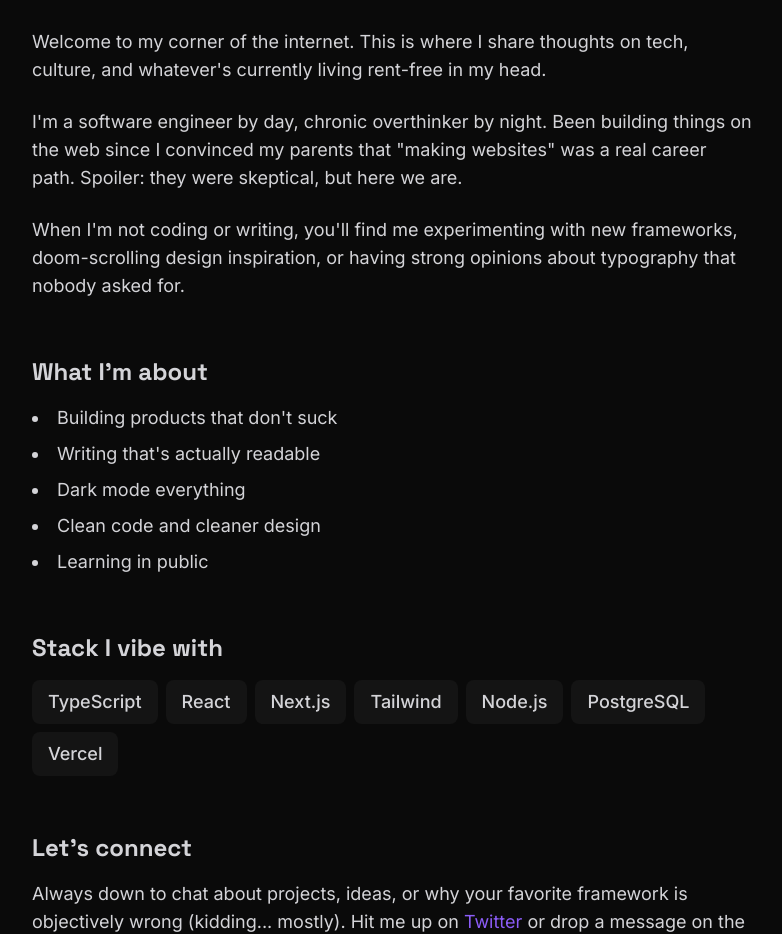
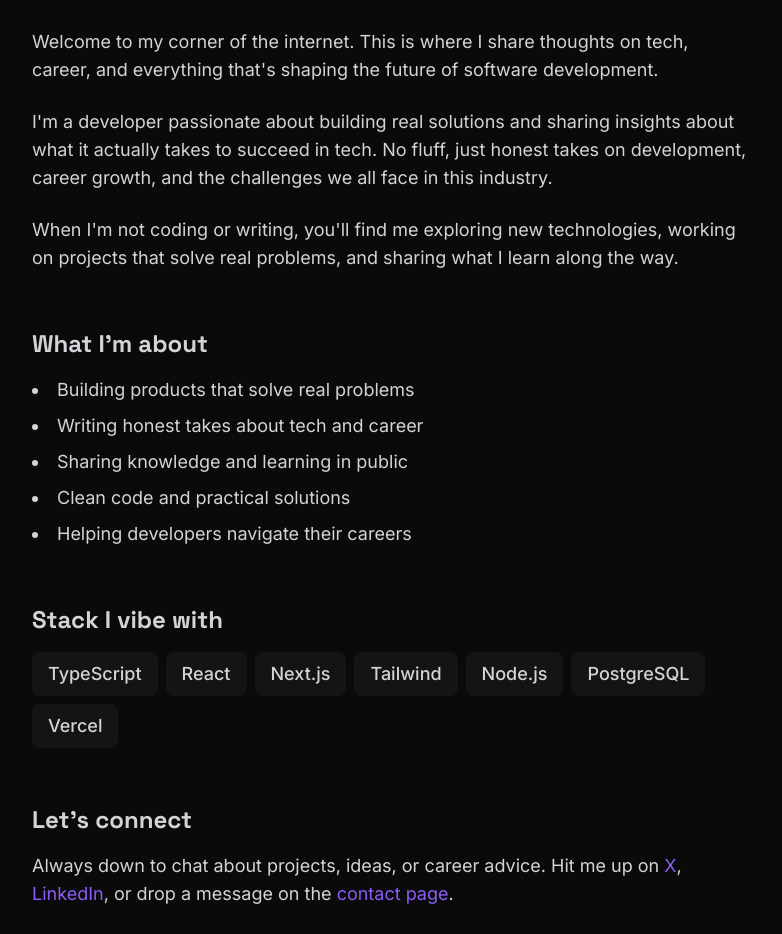
Before and after one commit to Gk091202/CodedByGk, a Next.js app: page /about in a window 1280 px wide. Shown: the part 208-1142 px from the top of the page, without its empty margins (248-1030 px from the left). Built offline with nearby package versions, Linux system fonts and the light colour scheme.

Commit message:
Updated Name

```diff
--- a/app/about/page.tsx
+++ b/app/about/page.tsx
@@ -9,27 +9,27 @@ export default function AboutPage() {
   return (
     <div className="px-6 py-16 max-w-3xl mx-auto">
       <h1 className="font-display text-5xl md:text-6xl font-bold mb-8">
-        Hey, I'm Alex
+        Hey, I'm Gaurav
       </h1>
 
       <div className="space-y-6 text-lg text-zinc-700 dark:text-zinc-300">
         <p>
           Welcome to my corner of the internet. This is where I share thoughts
-          on tech, culture, and whatever's currently living rent-free in my
-          head.
+          on tech, career, and everything that's shaping the future of software
+          development.
         </p>
 
         <p>
-          I'm a software engineer by day, chronic overthinker by night. Been
-          building things on the web since I convinced my parents that "making
-          websites" was a real career path. Spoiler: they were skeptical, but
-          here we are.
+          I'm a developer passionate about building real solutions and sharing
+          insights about what it actually takes to succeed in tech. No fluff,
+          just honest takes on development, career growth, and the challenges we
+          all face in this industry.
         </p>
 
         <p>
-          When I'm not coding or writing, you'll find me experimenting with new
-          frameworks, doom-scrolling design inspiration, or having strong
-          opinions about typography that nobody asked for.
+          When I'm not coding or writing, you'll find me exploring new
+          technologies, working on projects that solve real problems, and
+          sharing what I learn along the way.
         </p>
 
         <div className="pt-8">
@@ -37,11 +37,11 @@ export default function AboutPage() {
             What I'm about
           </h2>
           <ul className="space-y-2 list-disc list-inside">
-            <li>Building products that don't suck</li>
-            <li>Writing that's actually readable</li>
-            <li>Dark mode everything</li>
-            <li>Clean code and cleaner design</li>
-            <li>Learning in public</li>
+            <li>Building products that solve real problems</li>
+            <li>Writing honest takes about tech and career</li>
+            <li>Sharing knowledge and learning in public</li>
+            <li>Clean code and practical solutions</li>
+            <li>Helping developers navigate their careers</li>
           </ul>
         </div>
 
@@ -74,15 +74,26 @@ export default function AboutPage() {
             Let's connect
           </h2>
           <p>
-            Always down to chat about projects, ideas, or why your favorite
-            framework is objectively wrong (kidding... mostly). Hit me up on{" "}
+            Always down to chat about projects, ideas, or career advice. Hit me
+            up on{" "}
             <a
-              href="#"
+              href="https://x.com/Ko4Gaurav"
+              target="_blank"
+              rel="noopener noreferrer"
               className="text-accent-primary hover:text-accent-primary/80 transition-colors"
             >
-              Twitter
-            </a>{" "}
-            or drop a message on the{" "}
+              X
+            </a>
+            ,{" "}
+            <a
+              href="https://www.linkedin.com/in/gaurav-koli-34400522a/"
+              target="_blank"
+              rel="noopener noreferrer"
+              className="text-accent-primary hover:text-accent-primary/80 transition-colors"
+            >
+              LinkedIn
+            </a>
+            , or drop a message on the{" "}
             <a
               href="/contact"
               className="text-accent-primary hover:text-accent-primary/80 transition-colors"
--- a/components/Footer.tsx
+++ b/components/Footer.tsx
@@ -10,18 +10,18 @@ export default function Footer() {
           </div>
           <div className="flex gap-6">
             <a
-              href="https://twitter.com"
+              href="https://x.com/Ko4Gaurav"
               target="_blank"
               rel="noopener noreferrer"
               className="text-zinc-600 dark:text-zinc-400 hover:text-accent-primary transition-colors"
-              aria-label="Twitter"
+              aria-label="X (Twitter)"
             >
               <svg className="w-5 h-5" fill="currentColor" viewBox="0 0 24 24">
                 <path d="M18.244 2.25h3.308l-7.227 8.26 8.502 11.24H16.17l-5.214-6.817L4.99 21.75H1.68l7.73-8.835L1.254 2.25H8.08l4.713 6.231zm-1.161 17.52h1.833L7.084 4.126H5.117z" />
               </svg>
             </a>
             <a
-              href="https://github.com"
+              href="https://github.com/Gk091202"
               target="_blank"
               rel="noopener noreferrer"
               className="text-zinc-600 dark:text-zinc-400 hover:text-accent-primary transition-colors"
@@ -36,7 +36,7 @@ export default function Footer() {
               </svg>
             </a>
             <a
-              href="https://linkedin.com"
+              href="https://www.linkedin.com/in/gaurav-koli-34400522a/"
               target="_blank"
               rel="noopener noreferrer"
               className="text-zinc-600 dark:text-zinc-400 hover:text-accent-primary transition-colors"
```
